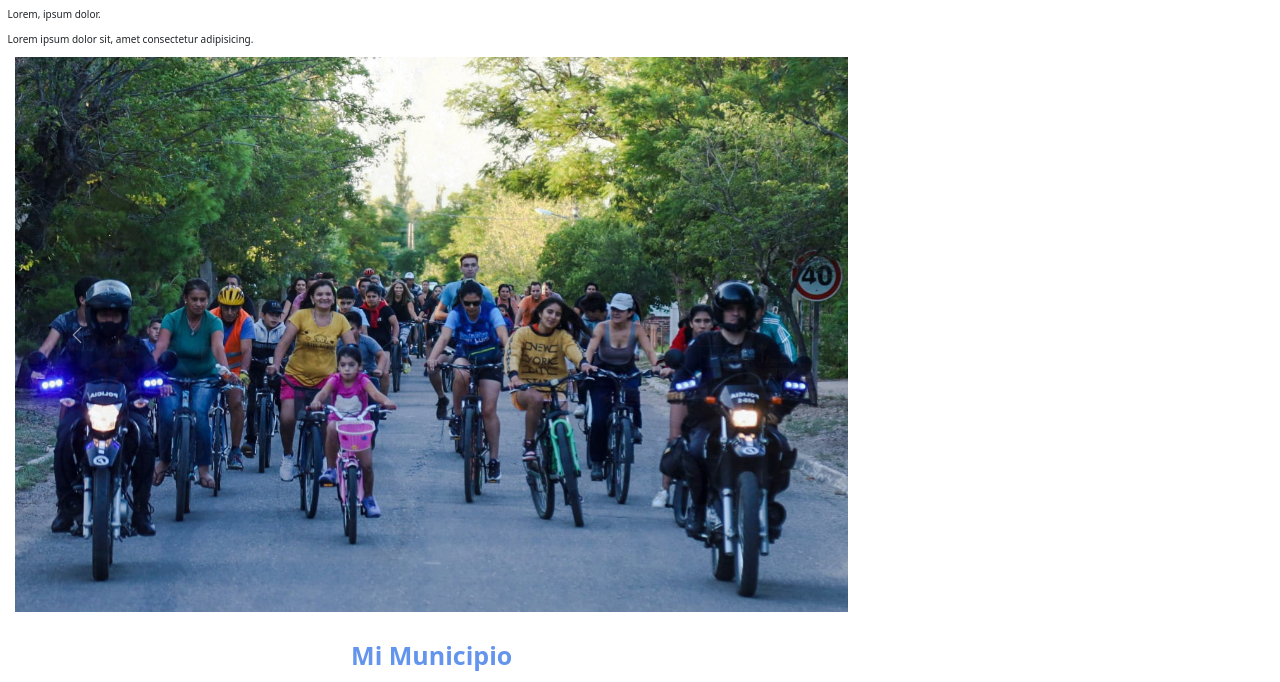
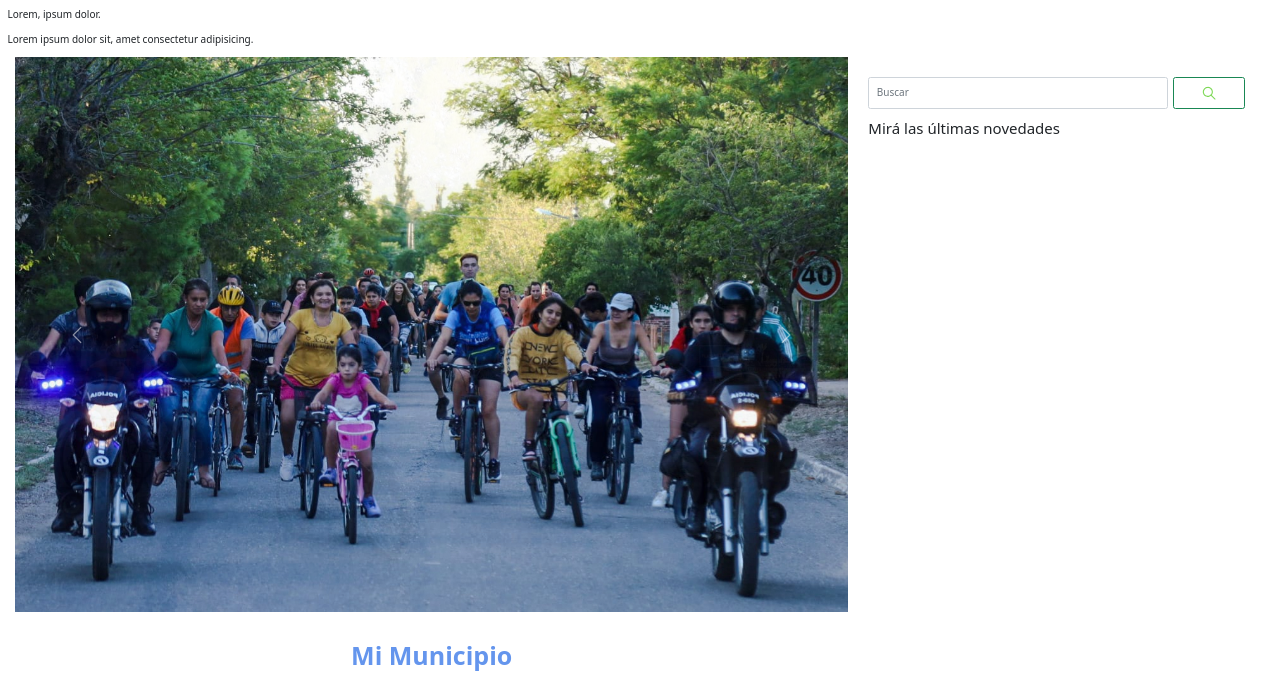
Before and after one commit to Matias-Rondinella/Municipalidad---Lujan---San-Luis, a website: page index.html in a window 1280 px wide. Shown: the part 73-755 px from the top of the page. Drawn offline with nearby package versions, Linux system fonts and the light colour scheme.

Commit message:
avanzando sobre columnaDerecha

```diff
--- /dev/null
+++ b/assets/scss/barraDerecha.scss
@@ -0,0 +1,6 @@
+.barraDerecha {
+  padding: 20px;
+  h4 {
+    padding-top: 10px;
+  }
+}
--- a/assets/scss/style.scss
+++ b/assets/scss/style.scss
@@ -1,5 +1,5 @@
 @import "titles";
-
+@import "barraDerecha";
 * {
   margin: 0px;
   padding: 0px;
@@ -8,3 +8,7 @@
 html {
   font-size: 62.5%;
 }
+
+.cuerpoSitio {
+  display: flex;
+}
--- a/index.html
+++ b/index.html
@@ -166,12 +166,11 @@
         <!-------------------  INICIO SIDEBAR -------------------->
         <div class="barraDerecha col-lg-4 col-xs-4">
             <form class="d-flex">
-                <input class="form-control me-2" type="search" placeholder="Search" aria-label="Search">
-                <button class="btn btn-outline-success" type="submit"><img src="" alt=""></button>
+                <input class="form-control me-2" type="search" placeholder="Buscar" aria-label="Search">
+                <button class="btn btn-outline-success" type="submit"><img src="assets/img/lupa.svg" alt="" style="width: 40%;"></button>
             </form>
             <div>
                 <h4>Mirá las últimas novedades</h4>
-
             </div>
             <div>
 
```
Also changed, not shown: assets/css/style.css, assets/img/lupa.svg (added).
